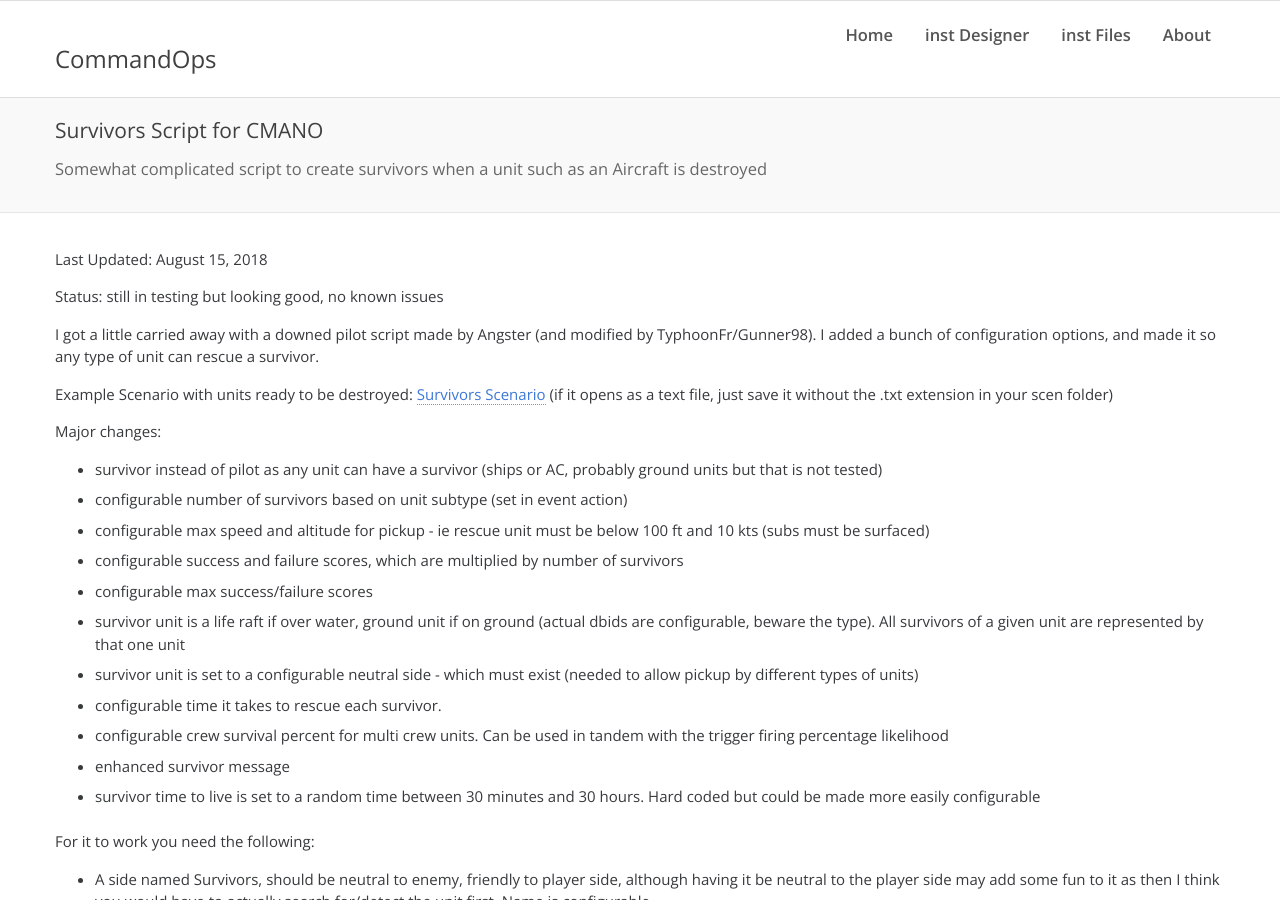
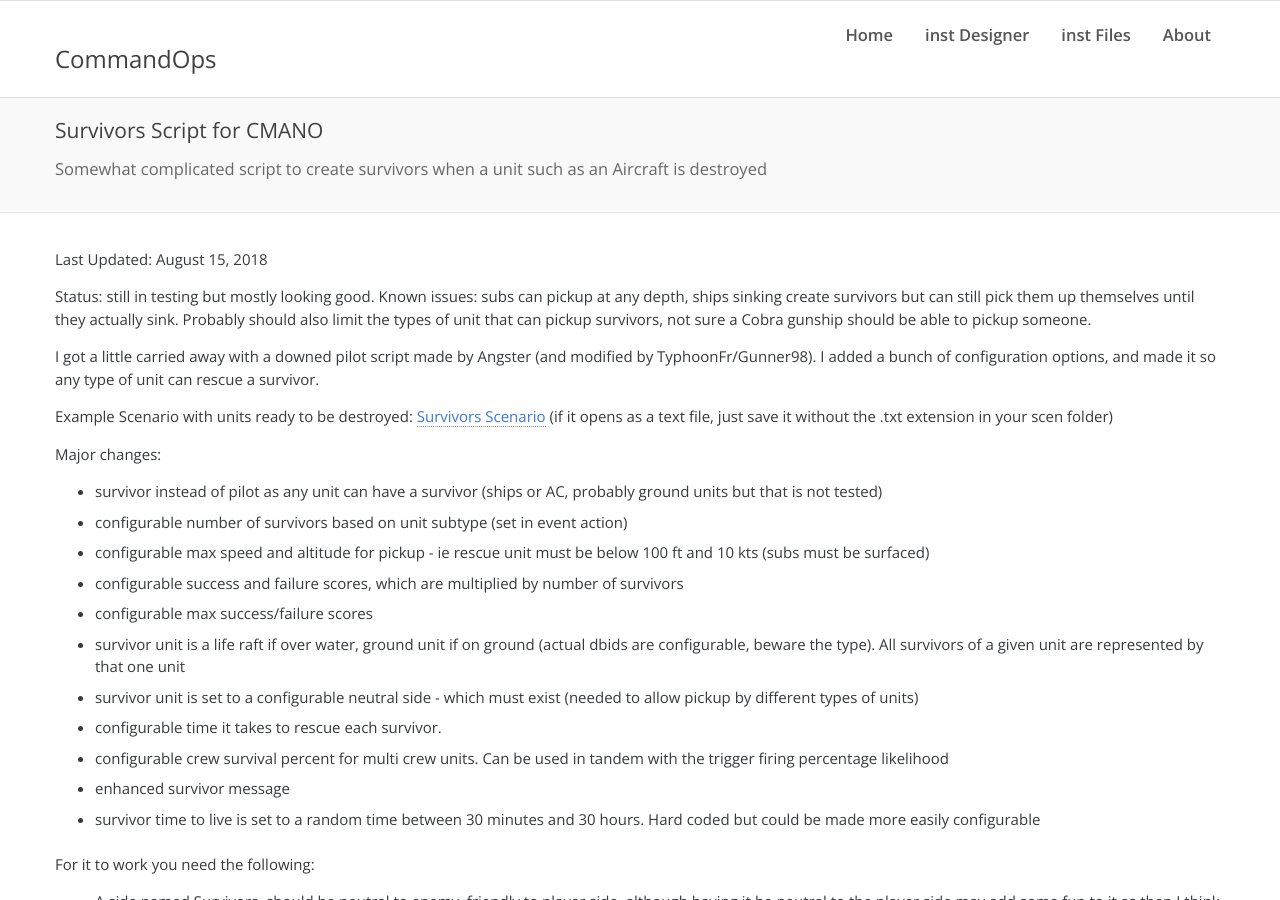
Before and after one commit to commandops/commandops.github.io, a Jekyll site: the page built from posts/survivors-script.md, in a window 1280 px wide and 900 px high. Built offline with Jekyll 4.4.1, drawn with Linux system fonts in a browser that asks for light colours; comment, search, counter and statistics services are not loaded.

Commit message:
Update survivors-script.md

```diff
--- a/posts/survivors-script.md
+++ b/posts/survivors-script.md
@@ -6,7 +6,7 @@
 
 Last Updated: August 15, 2018
 
-Status: still in testing but looking good, no known issues
+Status: still in testing but mostly looking good. Known issues: subs can pickup at any depth, ships sinking create survivors but can still pick them up themselves until they actually sink. Probably should also limit the types of unit that can pickup survivors, not sure a Cobra gunship should be able to pickup someone.
 
 I got a little carried away with a downed pilot script made by Angster (and modified by TyphoonFr/Gunner98). I added a bunch of configuration options, and made it so any type of unit can rescue a survivor.
 
```
